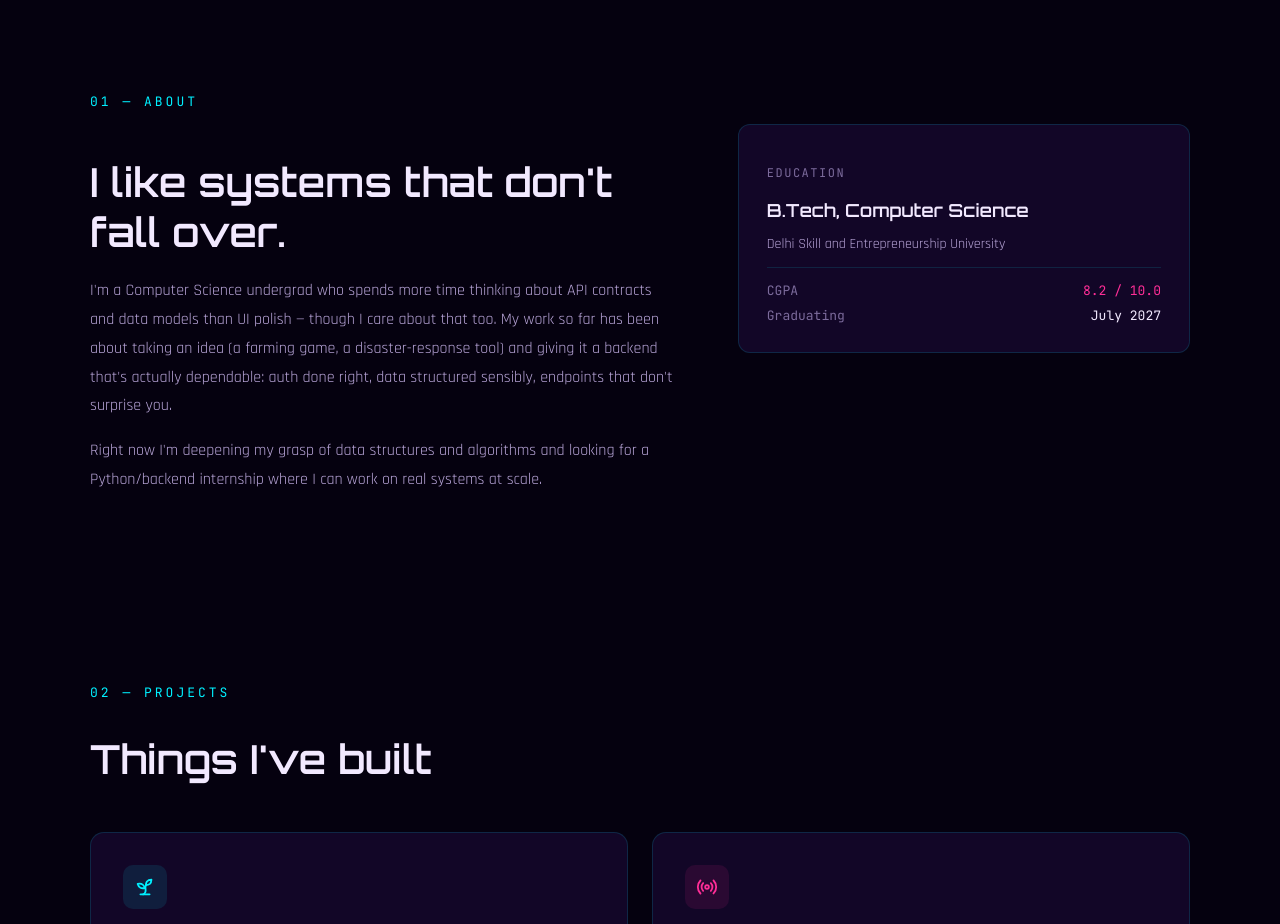
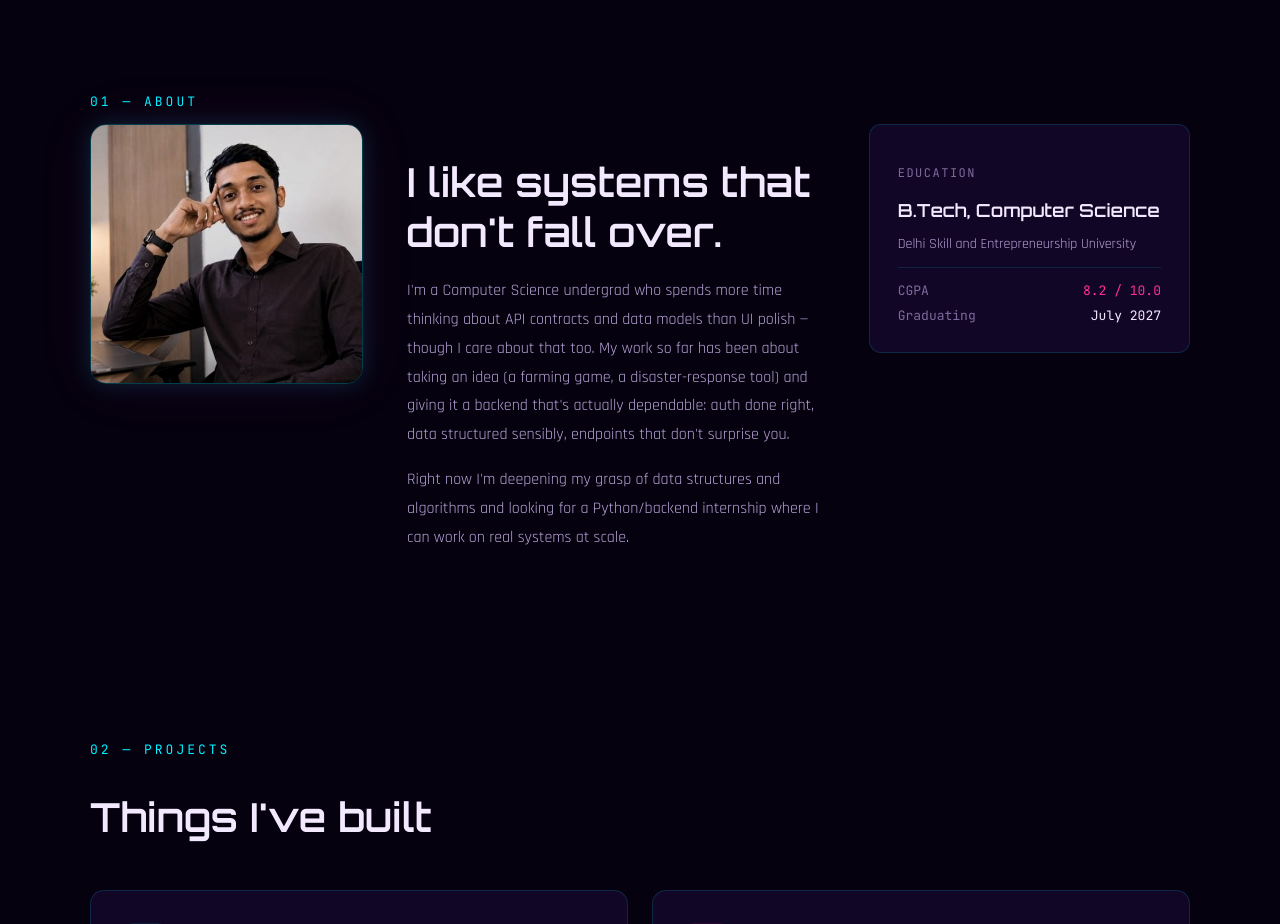
Before and after one commit to Gourav232003/Portfolio, a React (Vite) app: page / in a window 1280 px wide. Shown: the part 840-1764 px from the top of the page. Built offline with nearby package versions, Linux system fonts and the light colour scheme.

Commit message:
Updated project

```diff
--- a/src/App.jsx
+++ b/src/App.jsx
@@ -1,5 +1,6 @@
 import React, { useEffect, useRef, useState } from "react";
 import { Github, Linkedin, Mail, FileDown, ArrowDown, ExternalLink, Sprout, Radio } from "lucide-react";
+import profilePhoto from "./assets/profile.jpg";
 
 // ---------------------------------------------------------------------------
 // Design tokens (see design plan)
@@ -314,7 +315,28 @@ export default function Portfolio() {
             <p className="font-mono" style={{ color: "#00F0FF", fontSize: 13, letterSpacing: 3, marginBottom: 14, textTransform: "uppercase" }}>
               01 — About
             </p>
-            <div style={{ display: "grid", gridTemplateColumns: "1.3fr 1fr", gap: 60, alignItems: "start" }}>
+            <div style={{ display: "grid", gridTemplateColumns: "0.85fr 1.3fr 1fr", gap: 44, alignItems: "start" }}>
+              <div
+                style={{
+                  borderRadius: 16,
+                  overflow: "hidden",
+                  border: "1px solid rgba(0,240,255,0.25)",
+                  boxShadow: "0 0 24px rgba(0,240,255,0.15), 0 0 60px rgba(255,46,151,0.08)",
+                  minWidth: 220,
+                }}
+              >
+                <img
+                  src={profilePhoto}
+                  alt="Gourav"
+                  style={{
+                    width: "100%",
+                    height: "100%",
+                    objectFit: "cover",
+                    display: "block",
+                    filter: "saturate(0.95) contrast(1.03)",
+                  }}
+                />
+              </div>
               <div style={{ minWidth: 280 }}>
                 <h2 className="font-display" style={{ fontSize: "clamp(28px, 3.5vw, 40px)", fontWeight: 600, marginBottom: 20, lineHeight: 1.25 }}>
                   I like systems that don't fall over.
```
Also changed, not shown: src/assets/profile.jpg (added), src/assets_profile.jpg (added).
